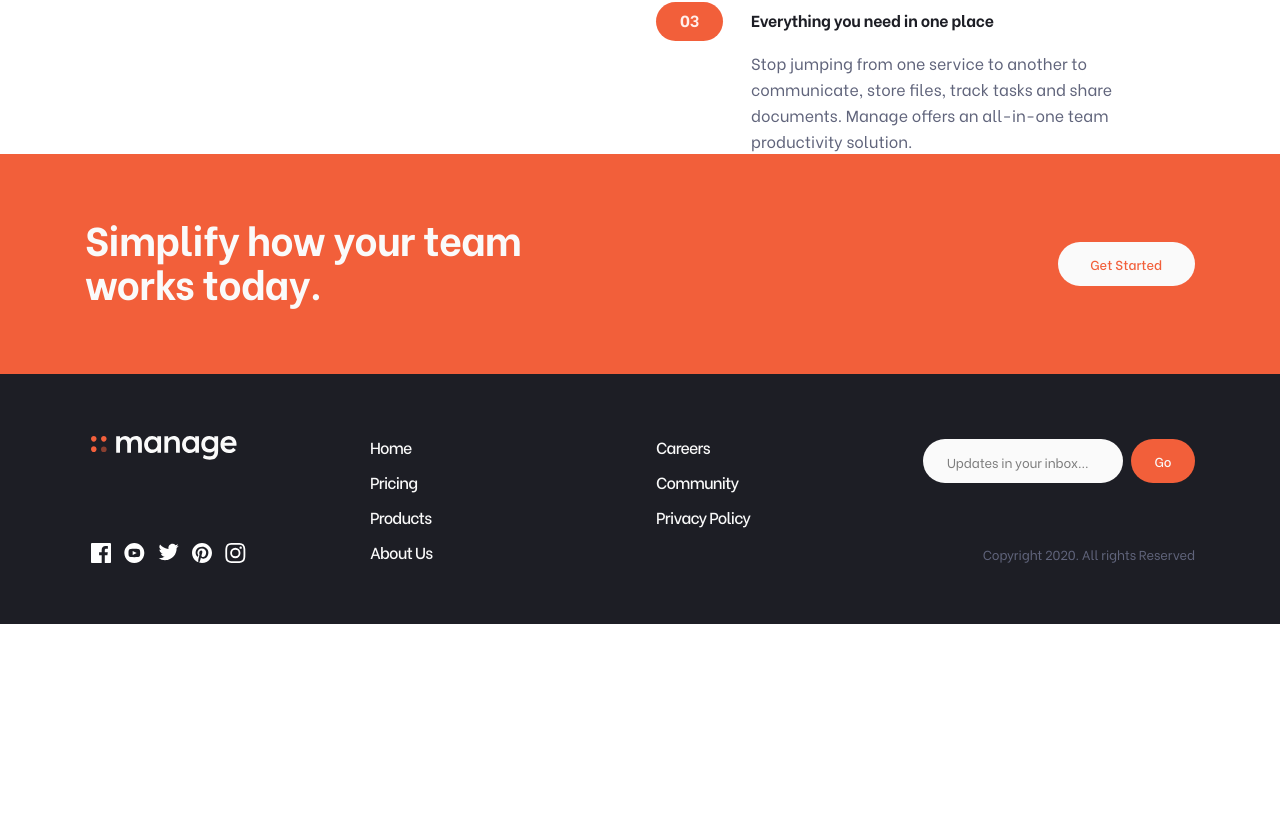
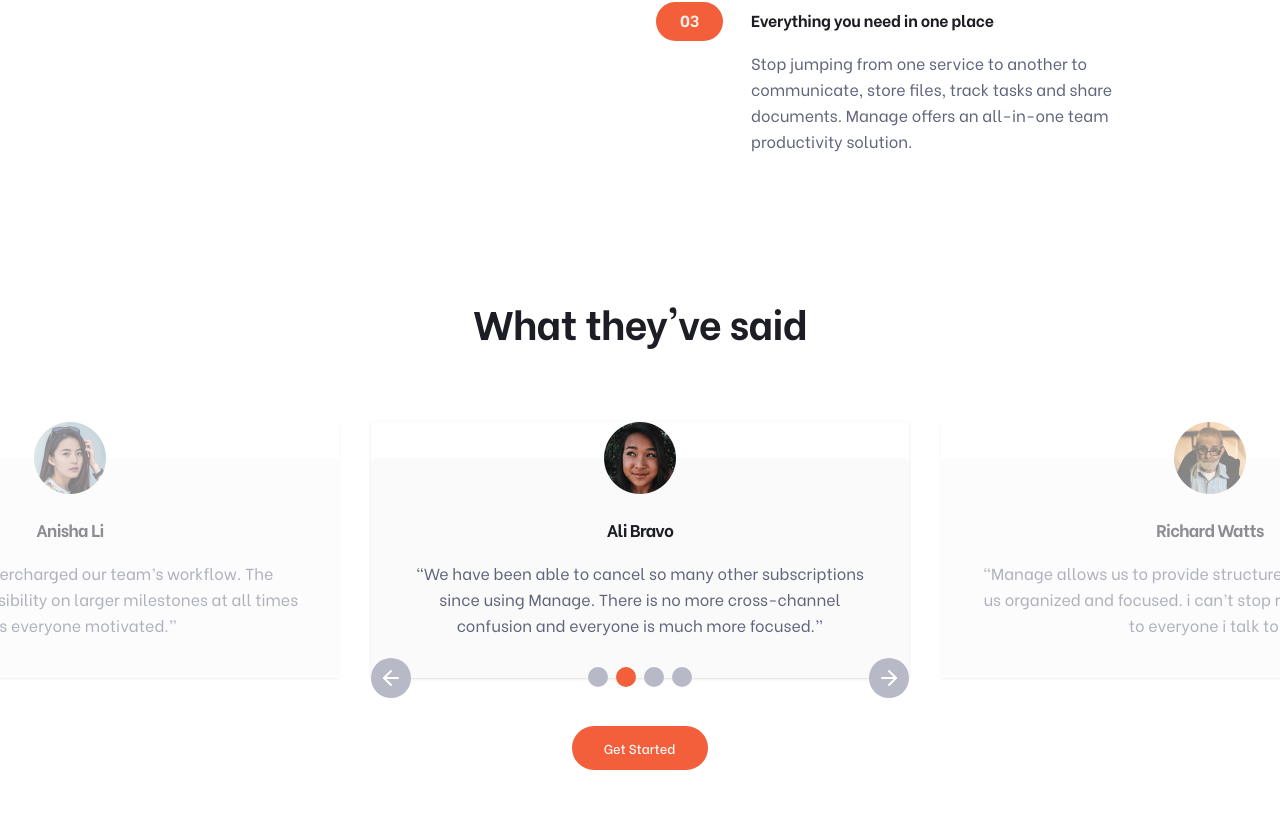
Before and after one commit to haquanq-frontendmentor/manage-landing-page, a Svelte app: page / in a window 1280 px wide. Shown: the part 1219-2040 px from the top of the page. Before the commit the page ends 1843 px from the top, so only its background shows below. Built offline with nearby package versions, Linux system fonts and the light colour scheme.

Commit message:
Add testimonial slider section

```diff
--- a/src/App.svelte
+++ b/src/App.svelte
@@ -4,6 +4,7 @@
   import Footer from "./features/Footer/Footer.svelte";
   import Header from "./features/Header.svelte";
   import Intro from "./features/Intro.svelte";
+  import Testimonials from "./features/Testimonials.svelte";
   import Container from "./layouts/Container.svelte";
 </script>
 
@@ -13,6 +14,7 @@
     <Intro />
     <Features />
   </Container>
+  <Testimonials />
 </main>
 <Aside />
 <Footer />
--- /dev/null
+++ b/src/features/Testimonials.svelte
@@ -0,0 +1,201 @@
+<script lang="ts">
+  import type { Action } from "svelte/action";
+  import { AliAvatar, AnishaAvatar, ShanaiAvatar, RichardAvatar } from "../assets/images";
+  import Button from "../components/base/Button.svelte";
+  import Paragraph from "../components/base/Paragraph.svelte";
+  import { cn } from "../utils/cn";
+
+  let currentIndex = $state(1);
+  let transitioning = $state(false);
+
+  const carouselAction: Action<HTMLElement> = (element) => {
+    const items = Array.from(element.querySelectorAll("[data-slide]") as NodeListOf<HTMLElement>);
+    const holder = element.querySelector("[data-holder]") as HTMLElement;
+    const prevButton = element.querySelector("[data-btn-prev]") as HTMLButtonElement;
+    const nextButton = element.querySelector("[data-btn-next]") as HTMLButtonElement;
+    const selectButtons = element.querySelectorAll("[data-btn-select]") as NodeListOf<HTMLElement>;
+
+    const TRANSITION_DURATION = 300;
+
+    items[3].remove();
+
+    const resetStyles = () => {
+      holder.removeAttribute("style");
+      items.forEach((item) => {
+        item.removeAttribute("style");
+        item.style.opacity = "0.5";
+      });
+      items[currentIndex].style.opacity = "";
+    };
+
+    resetStyles();
+
+    const moveIndex = (index: number, steps: number) => {
+      steps %= items.length;
+      steps += items.length;
+      return (index + steps) % items.length;
+    };
+
+    const moveTo = (targetIndex: number, toRight?: boolean) => {
+      if (targetIndex === currentIndex) return;
+      const offsetX = items[currentIndex].clientWidth + 32;
+      let translateX = offsetX;
+      let count = Math.abs(targetIndex - currentIndex);
+      if (toRight === undefined) {
+        toRight = targetIndex > currentIndex;
+      } else {
+        count = 1;
+      }
+      let i = moveIndex(currentIndex, toRight ? 2 : -2);
+      while (count--) {
+        if (holder.contains(items[i])) items[i] = items[i].cloneNode(true) as HTMLElement;
+        items[i].style.position = "absolute";
+        items[i].style[toRight ? "right" : "left"] = `-${translateX}px`;
+        if (toRight) holder.appendChild(items[i]);
+        else holder.insertBefore(items[i], holder.querySelector("[data-slide]"));
+        i = moveIndex(i, toRight ? 1 : -1);
+        translateX += offsetX;
+      }
+      translateX -= offsetX;
+      if (toRight) translateX *= -1;
+      holder.style.transition = `transform ${TRANSITION_DURATION}ms`;
+      holder.style.transform = `translateX(${translateX}px)`;
+      currentIndex = targetIndex;
+      transitioning = true;
+      setTimeout(() => {
+        while (holder.childElementCount > 3) {
+          holder.querySelector(`[data-slide]${toRight ? "" : ":last-child"}`)?.remove();
+        }
+        resetStyles();
+        transitioning = false;
+      }, TRANSITION_DURATION);
+    };
+
+    const handlePrevClick = () => {
+      moveTo(moveIndex(currentIndex, -1), false);
+    };
+
+    const handleNextClick = () => {
+      moveTo(moveIndex(currentIndex, 1), true);
+    };
+
+    const handleSelectClick = (targetIndex: number) => {
+      moveTo(targetIndex);
+    };
+
+    prevButton.addEventListener("click", handlePrevClick);
+    nextButton.addEventListener("click", handleNextClick);
+    selectButtons.forEach((selectButton, index) =>
+      selectButton.addEventListener("click", () => handleSelectClick(index)),
+    );
+  };
+</script>
+
+{#snippet Testimonial(avatar: string, name: string, quote: string)}
+  <li
+    class="relative w-[min(100vw-2rem,33.625rem)] px-6 pb-10 shadow-sm transition-opacity duration-300 md:px-10"
+    data-slide
+  >
+    <div class="absolute top-9 right-0 bottom-0 left-0 rounded-md bg-gray-50"></div>
+    <div class="relative z-50 flex flex-col items-center text-center">
+      <img class="aspect-square w-18" src={avatar} alt="" />
+      <h3 class="mt-[1.6875rem] mb-[1.375rem] text-[1.0625rem] leading-none font-bold tracking-[-0.04em]">{name}</h3>
+      <blockquote class="font-normal">
+        <Paragraph>
+          {quote}
+        </Paragraph>
+      </blockquote>
+    </div>
+  </li>
+{/snippet}
+
+{#snippet TestimonialButton(index: number)}
+  <button
+    class={cn(
+      "aspect-square w-5 rounded-full bg-gray-300 transition-colors hover:bg-orange-400 active:scale-95",
+      currentIndex === index && "bg-orange-400",
+      transitioning && "pointer-events-none opacity-50",
+    )}
+    aria-label={`Show testimonial ${index} of 4`}
+    data-btn-select
+  ></button>
+{/snippet}
+
+<section class="flex flex-col items-center overflow-hidden pt-17 pb-20 font-bold md:pt-[9.125rem] md:pb-45">
+  <h2 class="text-500 md:text-600 mb-[4.875rem] tracking-tight md:leading-11">What they've said</h2>
+  <div class="relative mb-12 flex w-[104.9375rem] justify-center" use:carouselAction>
+    <p class="sr-only" aria-live="polite" aria-atomic="true">Showing testimonial {currentIndex} of 4</p>
+    <ul class="relative flex gap-x-8" data-holder>
+      {@render Testimonial(
+        AnishaAvatar,
+        "Anisha Li",
+        "“Manage has supercharged our team’s workflow. The ability to maintain visibility on larger milestones at all times keeps everyone motivated.”",
+      )}
+      {@render Testimonial(
+        AliAvatar,
+        "Ali Bravo",
+        "“We have been able to cancel so many other subscriptions since using Manage. There is no more cross-channel confusion and everyone is much more focused.”",
+      )}
+      {@render Testimonial(
+        RichardAvatar,
+        "Richard Watts",
+        "“Manage allows us to provide structure and process. It keep us organized and focused. i can’t stop recommending them to everyone i talk to!”",
+      )}
+      {@render Testimonial(
+        ShanaiAvatar,
+        "Shanai Gough",
+        "“Their software allows us to track, manage and collaborate on our project from anywhere. It keeps the whole team in-sync without being intrusive”",
+      )}
+    </ul>
+
+    <div
+      class="absolute -bottom-5 z-20 flex w-[min(100vw-2rem,33.625rem)] justify-between *:flex *:aspect-square *:w-10 *:items-center *:justify-center *:rounded-full *:bg-gray-300 *:text-white *:transition-all *:hover:bg-orange-400 *:active:scale-95"
+    >
+      <button
+        class={cn(transitioning && "pointer-events-none opacity-50")}
+        type="button"
+        aria-label="Previous testimonial"
+        data-btn-prev
+      >
+        <svg
+          xmlns="http://www.w3.org/2000/svg"
+          width="24"
+          height="24"
+          viewBox="0 0 24 24"
+          fill="none"
+          stroke="currentColor"
+          stroke-width="2"
+          stroke-linecap="round"
+          stroke-linejoin="round"
+          class="lucide lucide-arrow-left-icon lucide-arrow-left"><path d="m12 19-7-7 7-7" /><path d="M19 12H5" /></svg
+        >
+      </button>
+      <button
+        class={cn(transitioning && "pointer-events-none opacity-50")}
+        type="button"
+        aria-label="Next testimonial"
+        data-btn-next
+      >
+        <svg
+          xmlns="http://www.w3.org/2000/svg"
+          width="24"
+          height="24"
+          viewBox="0 0 24 24"
+          fill="none"
+          stroke="currentColor"
+          stroke-width="2"
+          stroke-linecap="round"
+          stroke-linejoin="round"
+          class="lucide lucide-arrow-right-icon lucide-arrow-right"><path d="M5 12h14" /><path d="m12 5 7 7-7 7" /></svg
+        >
+      </button>
+    </div>
+    <ul class="absolute bottom-[-0.625rem] left-1/2 z-50 flex -translate-x-1/2 gap-2">
+      <li>{@render TestimonialButton(0)}</li>
+      <li>{@render TestimonialButton(1)}</li>
+      <li>{@render TestimonialButton(2)}</li>
+      <li>{@render TestimonialButton(3)}</li>
+    </ul>
+  </div>
+  <Button link="">Get Started</Button>
+</section>
```
